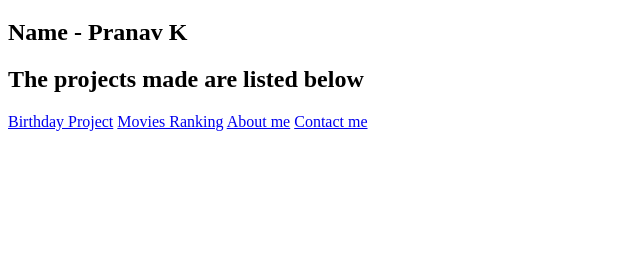
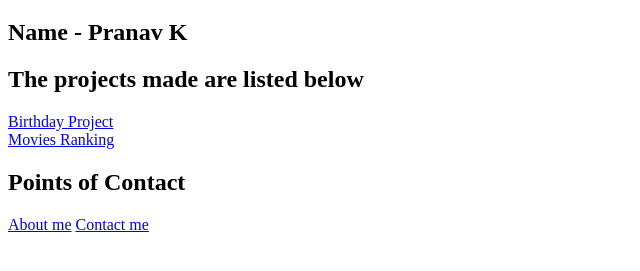
Before and after one commit to kamehameha508/html-experiment, a plain HTML site: page index.html in a window 1280 px wide. Shown: the part 61-332 px from the top of the page, without its empty margins (0-640 px from the left). Drawn offline with Linux system fonts and the light colour scheme.

Commit message:
Update index

```diff
--- a/index.html
+++ b/index.html
@@ -14,12 +14,13 @@
 <h2>Name - Pranav K</h2>
 <h2>The projects made are listed below</h2>
 <!-- TODO 5: Add a link to the project pages -->
-<a href = "public/birthday-invite.html">Birthday Project</a>
-<a href = "public/Movies.html">Movies Ranking</a>
+<a href = "public/birthday-invite.html">Birthday Project</a> <br />
+<a href = "public/Movies.html">Movies Ranking</a><br />
 <!-- TODO 6: Add images to show the project previews
 HINT for TODO 6: You can use the height attribute set to 200 to make the image smaller:
 https://developer.mozilla.org/en-US/docs/Web/HTML/Element/img#attr-height -->
 <!-- TODO 7: Add the Contact Me and About Me page links -->
+<h2>Points of Contact</h2>
 <a href = "public/about.html">About me</a>
 <a href = "public/contact.html">Contact me</a>
 </body>
```
